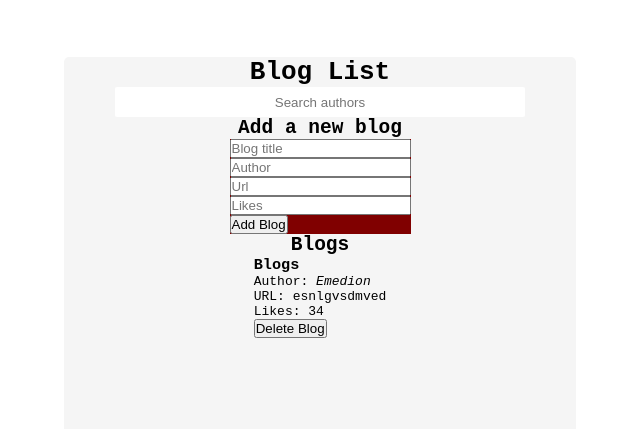
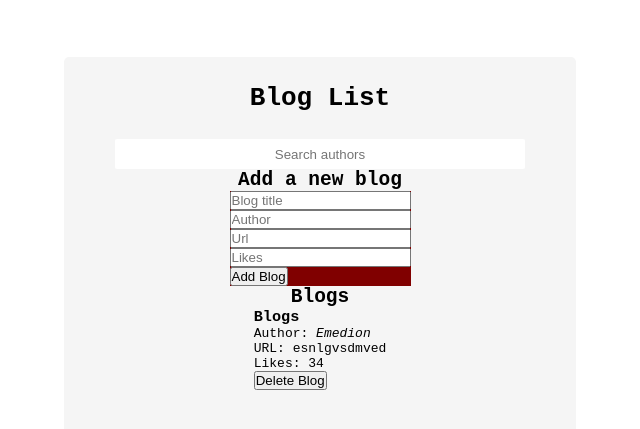
Before and after one commit to allwells/bloglist-frontend, a React (Create React App) app: page / in a window 1280 px wide. Shown: the part 103-532 px from the top of the page, without its empty margins (320-960 px from the left). Built offline with nearby package versions, Linux system fonts and the light colour scheme; data requests are answered from the project's data file.

Commit message:
UI Build: Blog heading

```diff
--- a/src/index.styled.css
+++ b/src/index.styled.css
@@ -27,6 +27,10 @@ body {
   flex-direction: column;
   place-items: center;
 }
+.mainHeading {
+  margin: 1em 0;
+  margin-bottom: 1em;
+}
 
 @media (max-width: 540px) {
   .mainLayout {
```
